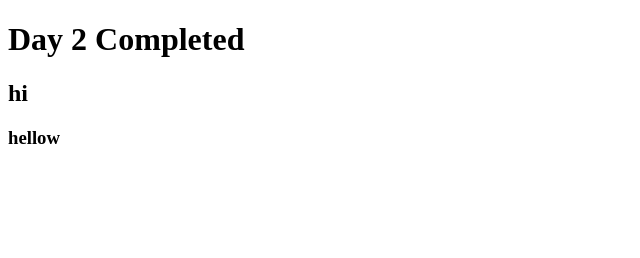
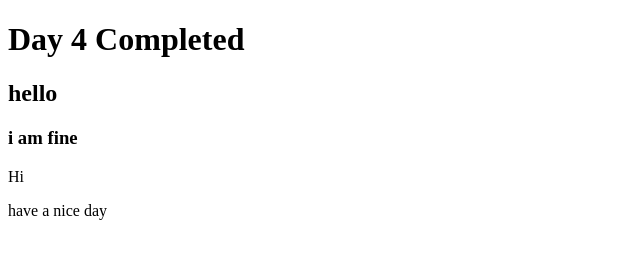
Before and after one commit to priyadarshini-kumaran/practice-e1, a plain HTML site: page index.html in a window 1280 px wide. Shown: the whole page, without its empty margins (0-640 px from the left). Drawn offline with Linux system fonts and the light colour scheme.

Commit message:
day 5 added

```diff
--- a/index.html
+++ b/index.html
@@ -6,8 +6,10 @@
 
 </head>
 <body>
-    <h1>Day 2 Completed</h1>
-    <h2>hi</h2>
-    <h3>hellow</h3>
+    <h1>Day 4 Completed</h1>
+    <h2>hello</h2>
+    <h3>i am fine</h3>
+    <p>Hi</p>
+    <p>have a nice day</p>
 </body>
 </html>
```
